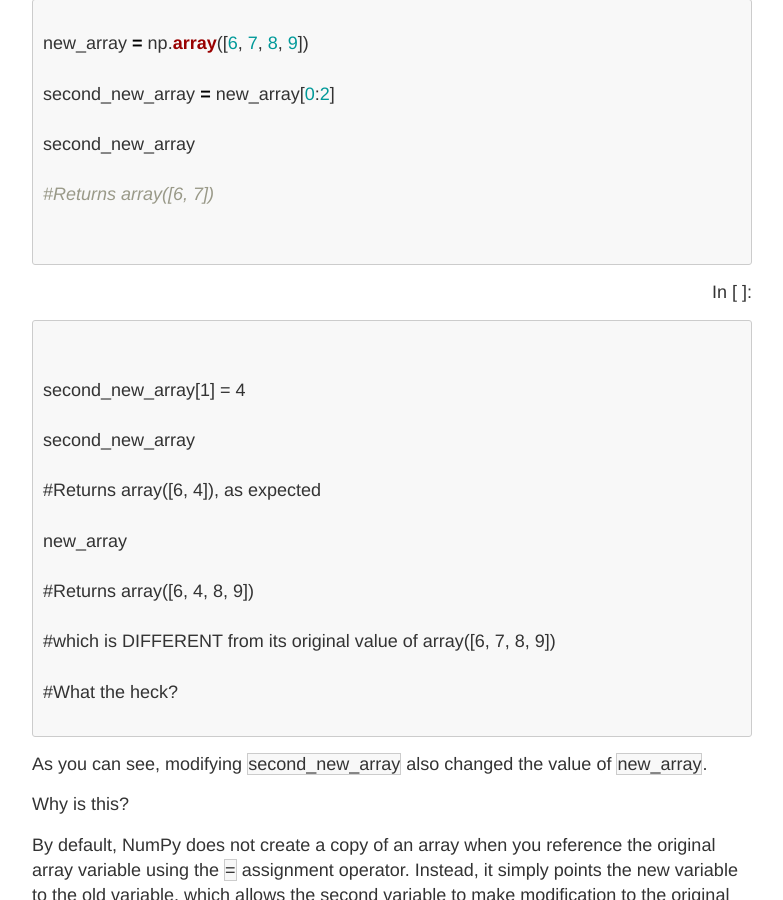
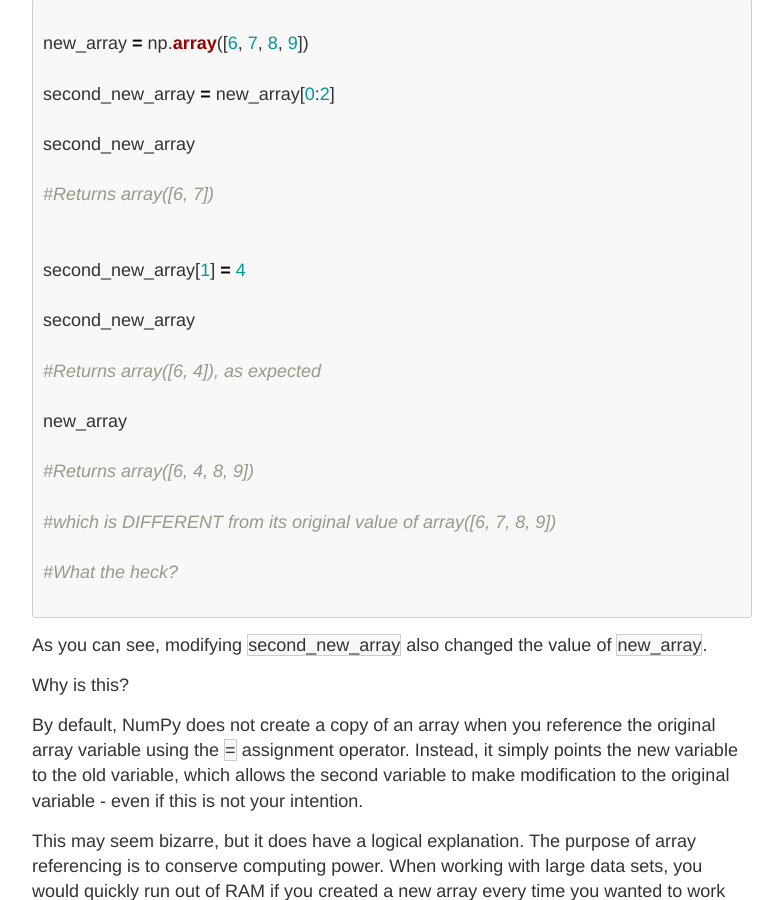
Before and after one commit to rosyberti/website, a Jekyll site: the page built from advanced-python/numpy-indexing-assignment.md, in a window 1280 px wide and 900 px high, scrolled down 2778 px. Shown: the whole window, without its empty margins (248-1031 px from the left). Built offline with Jekyll 4.4.1, drawn with Linux system fonts in a browser that asks for light colours.

Commit message:
fixed code block error

````diff
--- a/advanced-python/numpy-indexing-assignment.md
+++ b/advanced-python/numpy-indexing-assignment.md
@@ -126,13 +126,6 @@ second_new_array = new_array[0:2]
 second_new_array
 
 #Returns array([6, 7])
-
-
-```
-<p style="text-align: right">
-In [ ]:
-</p>
-```
 
 
 second_new_array[1] = 4
````
